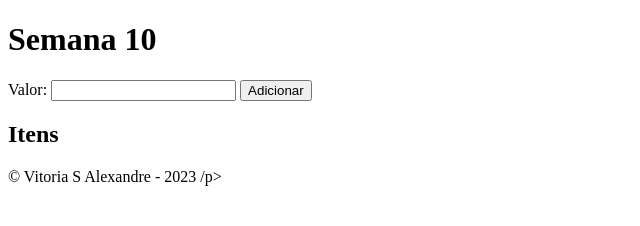
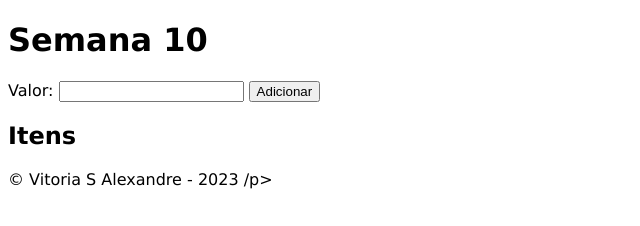
Before and after one commit to ufjf-dcc121/ufjf-dcc121-2023-1-atv10-vitoriaalexandre, a plain HTML site: page index.html in a window 1280 px wide. Shown: the whole page, without its empty margins (0-640 px from the left). Drawn offline with Linux system fonts and the light colour scheme.

Commit message:
Adiciona arquivo de Estilo

```diff
--- /dev/null
+++ b/estilo.css
@@ -0,0 +1,7 @@
+html{
+    font-family: 'Lucida Sans', 'Lucida Sans Regular', 'Lucida Grande', 'Lucida Sans Unicode', Geneva, Verdana, sans-serif;
+}
+
+main{
+
+}
--- a/index.html
+++ b/index.html
@@ -4,6 +4,7 @@
     <meta charset="UTF-8">
     <meta http-equiv="X-UA-Compatible" content="IE=edge">
     <meta name="viewport" content="width=device-width, initial-scale=1.0">
+    <link rel="stylesheet" href="estilo.css">
     <title>Semana 10</title>
 </head>
 
```
